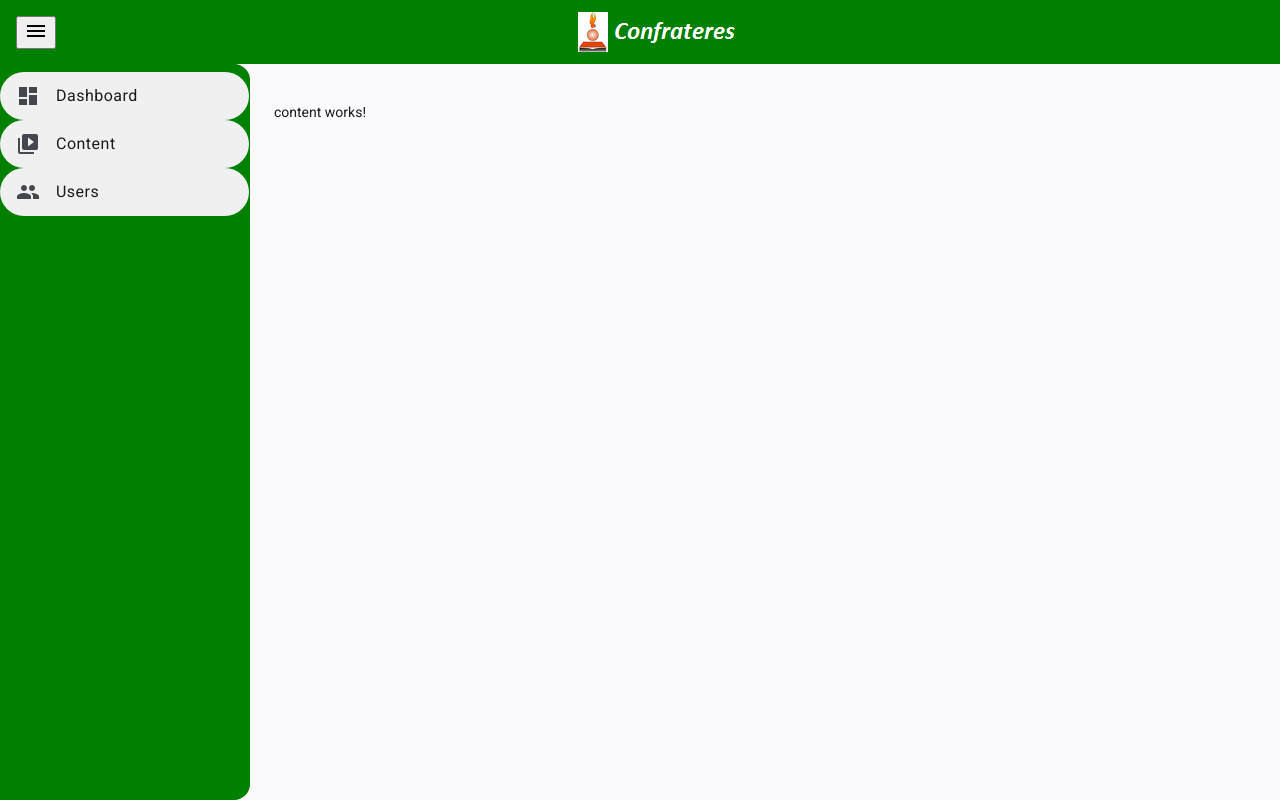
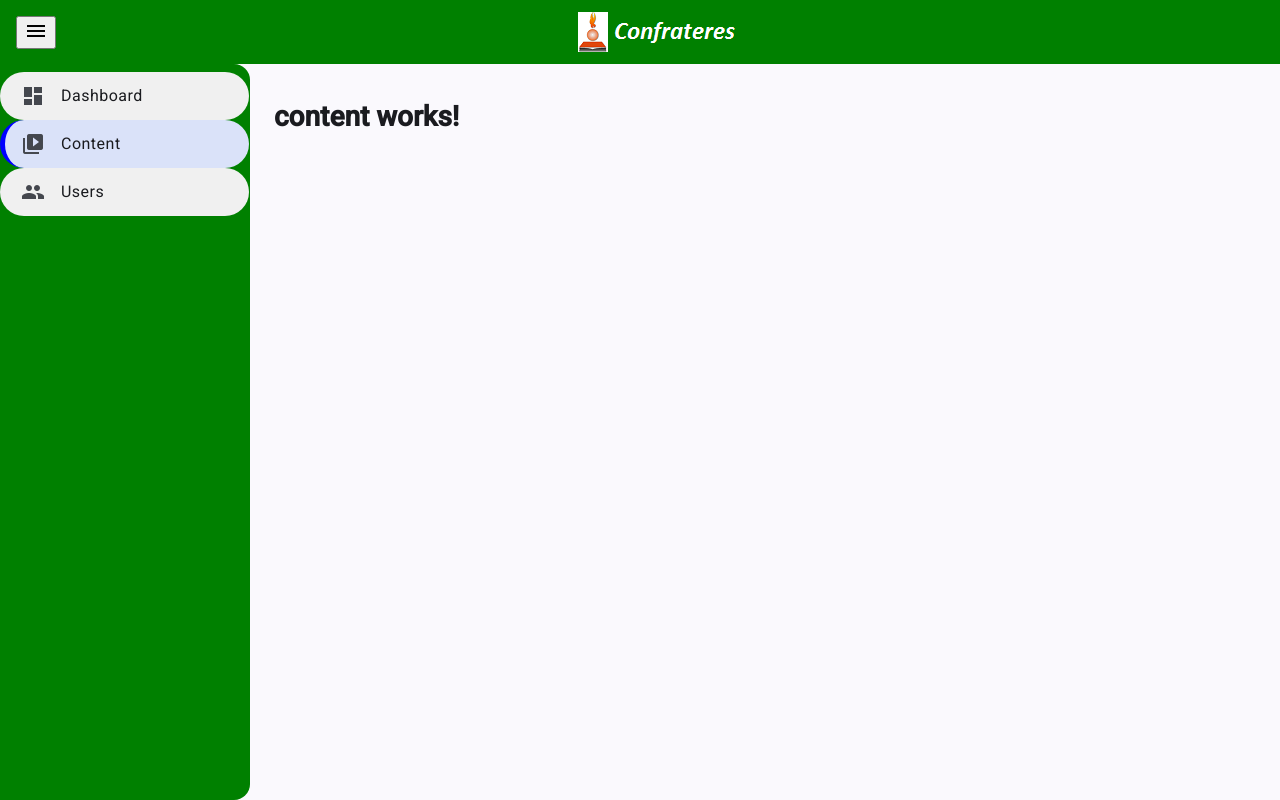
Before and after one commit to lodovikoa/convencao-web, an Angular app: page /content in a window 1280 px wide. Built offline with nearby package versions, Linux system fonts and the light colour scheme.

Commit message:
feat: 20260211 - Construcão do layout do menu

```diff
--- a/src/app/menu/custom-sidenav/custom-sidenav.component.html
+++ b/src/app/menu/custom-sidenav/custom-sidenav.component.html
@@ -1,6 +1,6 @@
 <mat-nav-list>
   @for (item of menuItems(); track item.label) {
-    <a mat-list-item [routerLink]="item.route">
+    <a class="menu-item" mat-list-item [routerLink]="item.route" routerLinkActive="selected-menu-item" #rla="routerLinkActive" [activated]="rla.isActive">
       <mat-icon matListItemIcon>{{ item.icon }}</mat-icon>
       @if (!sideNavCollapsed()) {
         <span matListItemTitle>{{ item.label }}</span>
--- a/src/app/menu/custom-sidenav/custom-sidenav.component.scss
+++ b/src/app/menu/custom-sidenav/custom-sidenav.component.scss
@@ -1,3 +1,8 @@
+// :host * {
+//   transition: all 500ms ease-in-out !important;
+// }
+
+
 .mat-mdc-list-item {
   color: blue; /* Cor do texto */
   background-color: #f0f0f0; /* Cor do fundo */
@@ -7,3 +12,12 @@
 .mat-mdc-list-item:hover {
   background-color: lightblue !important;
 }
+
+.menu-item {
+  border-left: 5px solid;
+  border-left-color: rgba(0, 0, 0, 0);
+}
+.selected-menu-item {
+  border-left-color: blue;
+  background: rgba(0, 0, 0, 0.05);
+}
--- a/src/app/menu/menu-principal/menu-principal.component.scss
+++ b/src/app/menu/menu-principal/menu-principal.component.scss
@@ -22,3 +22,7 @@ mat-toolbar {
 mat-sidenav-container {
   height: calc(100vh - 64px);
 }
+
+mat-sidenav, mat-sidenav-content {
+  transition: all 500ms ease-in-out !important;
+}
--- a/src/app/pages/content/content.component.html
+++ b/src/app/pages/content/content.component.html
@@ -1 +1 @@
-<p>content works!</p>
+<h1>content works!</h1>
--- a/src/app/pages/dashboard/dashboard.component.html
+++ b/src/app/pages/dashboard/dashboard.component.html
@@ -1 +1 @@
-<p>dashboard works!</p>
+<h1>dashboard works!</h1>
--- a/src/app/pages/users/users.component.html
+++ b/src/app/pages/users/users.component.html
@@ -1 +1 @@
-<p>users works!</p>
+<h1>users works!</h1>
```
